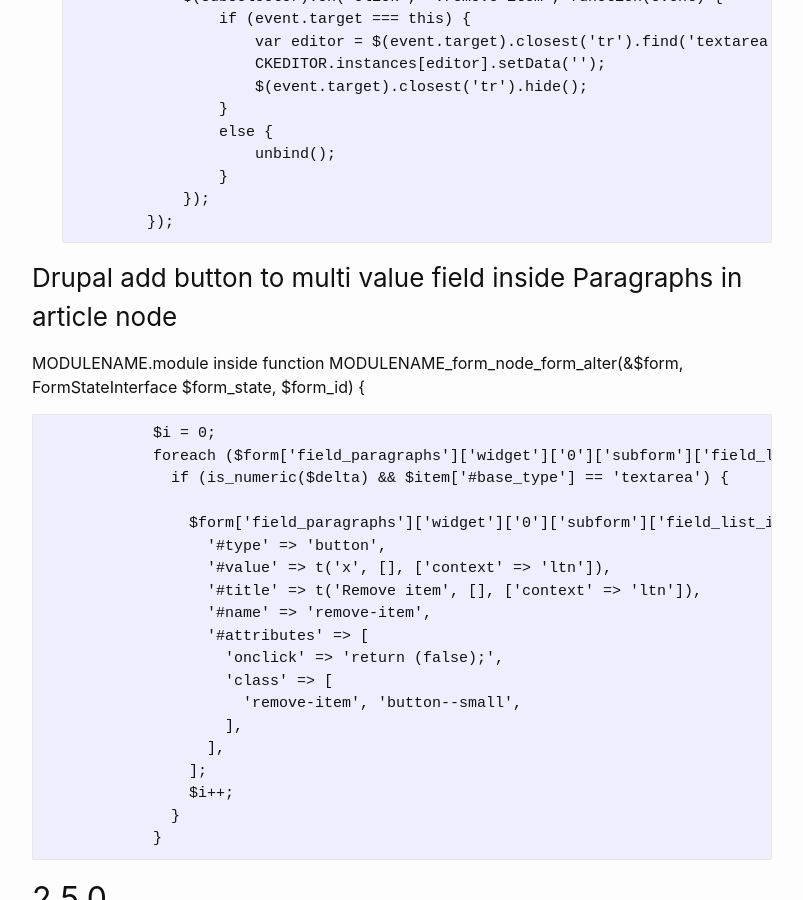
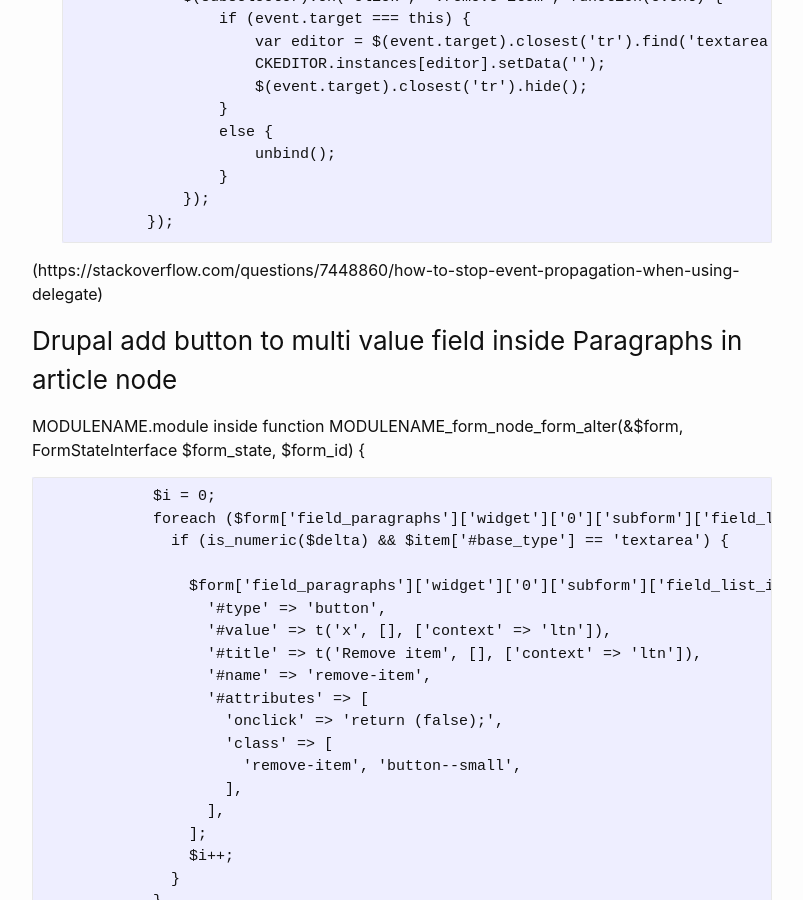
Before and after one commit to denipub/denipub.github.io, a Jekyll site: the page built from test.md, in a window 1280 px wide and 900 px high, scrolled down 456 px. Shown: the whole window, without its empty margins (238-1041 px from the left). Built offline with Jekyll 4.4.1, drawn with Linux system fonts in a browser that asks for light colours; our own code applies the rules of GitHub Pages for plain Markdown files; part of the change alters nothing that is shown.

Commit message:
Update test.md

```diff
--- a/test.md
+++ b/test.md
@@ -21,6 +21,9 @@
                         }
                     });
                 });
+
+(https://stackoverflow.com/questions/7448860/how-to-stop-event-propagation-when-using-delegate)
+
 
 ### Drupal add button to multi value field inside Paragraphs in article node
 
```
